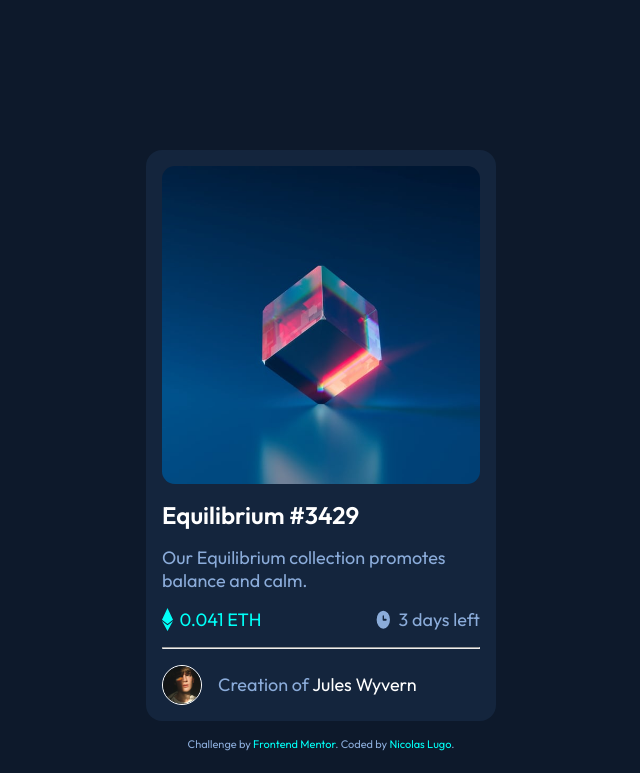
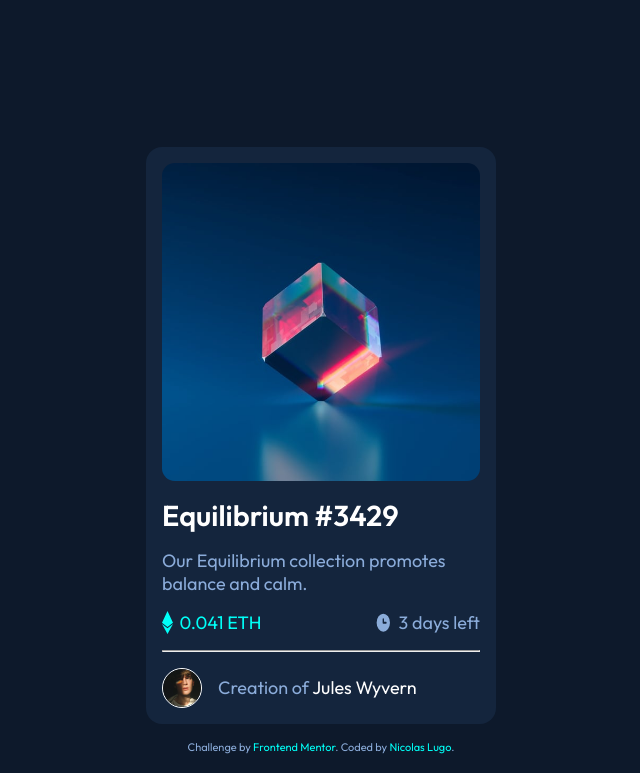
Before and after one commit to nicolugocbz86/nicolugocbz86.github.io, a PHP site: page /challenges/nft-preview-card-component/nft-preview-card-component.html in a window 1280 px wide; the page is wider, and only the part inside the window is pictured. Shown: the top 773 px of that part, without its empty margins (399-1039 px from the left). Run offline with PHP 8.4, Linux system fonts and the light colour scheme.

Commit message:
fix h1 styles

```diff
--- a/challenges/nft-preview-card-component/nft-preview-card-component.css
+++ b/challenges/nft-preview-card-component/nft-preview-card-component.css
@@ -108,11 +108,12 @@
                 gap: 1rem;
             }
 
-            .card-bottom h2 {
+            .card-bottom h1 {
+                font-size: 1.8rem;
                 color: hsl(0, 0%, 100%);
             }
 
-            .card-bottom h2:hover {
+            .card-bottom h1:hover {
                 color: hsl(178, 100%, 50%);
             }
 
--- a/challenges/nft-preview-card-component/nft-preview-card-component.html
+++ b/challenges/nft-preview-card-component/nft-preview-card-component.html
@@ -11,7 +11,7 @@
 	<main class="card">
 		<div class="image_container"></div>
 		<div class="card-bottom">
-			<h2>Equilibrium #3429</h2>
+			<h1>Equilibrium #3429</h1>
 			<p>Our Equilibrium collection promotes balance and calm.</p>
 			<div class="eth-clock_container">
 				<div>
```
